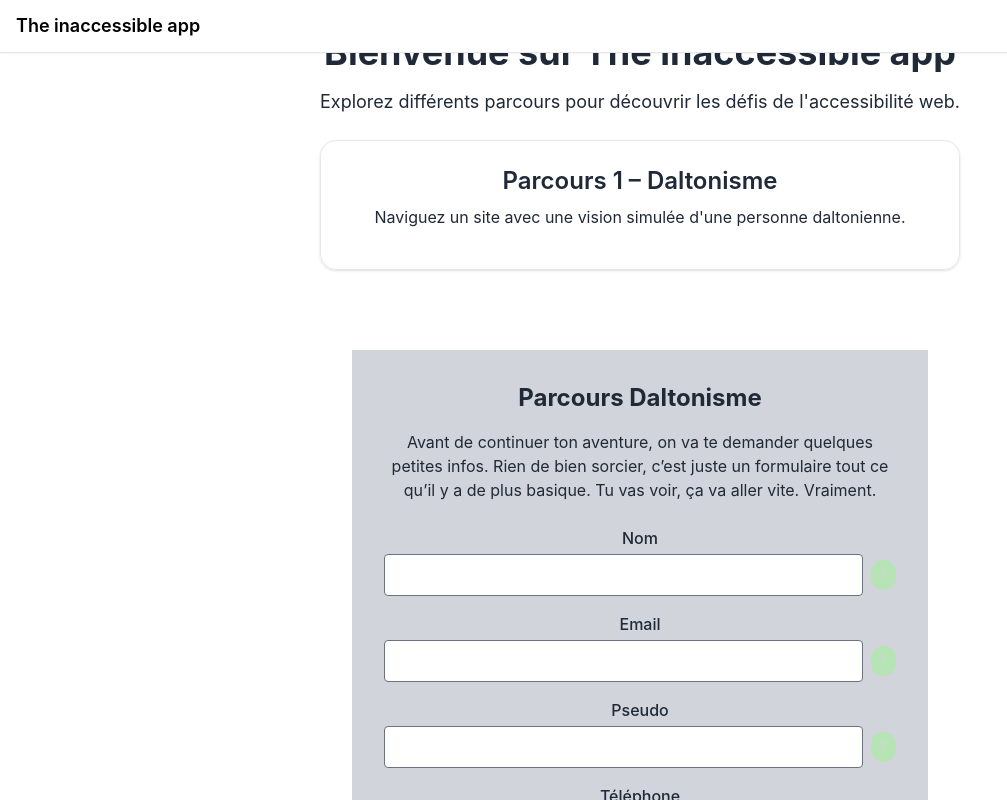
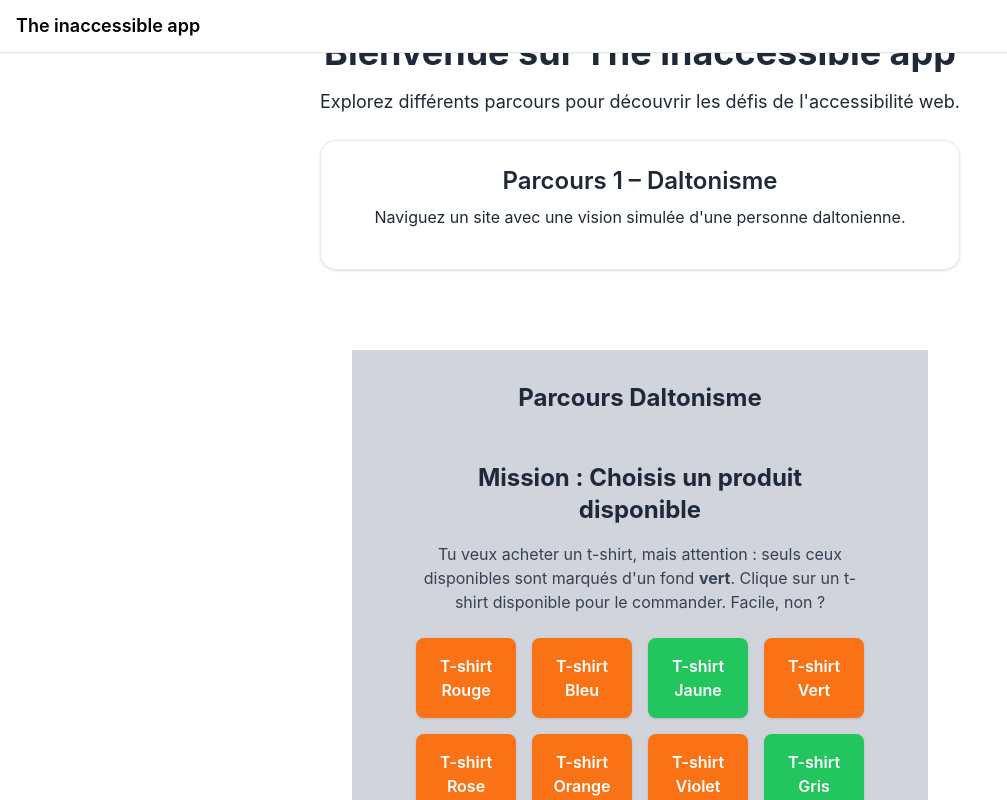
Before and after one commit to FlorianFanor/the-inaccessible-app, a React (Create React App) app: page / in a window 1280 px wide. Both pictures are taken after a click on the button "Démarrer le parcours". Shown: the top 800 px of the page, without its empty margins (0-1007 px from the left). Built offline with nearby package versions, Linux system fonts and the light colour scheme.

Commit message:
test(daltonisme): more steps

```diff
--- /dev/null
+++ b/src/components/daltonisme/charts/charts.tsx
@@ -0,0 +1,92 @@
+import React, { useState } from "react";
+
+const Charts = ({ setStep }) => {
+  const [message, setMessage] = useState("");
+
+  const handleClick = (part: string) => {
+    if (part === "amber") {
+      setMessage("Bravo ! Tu as trouvé la part des utilisateurs inscrits.");
+      setStep("command-validation");
+    } else {
+      setMessage(
+        "Ce n'était pas la bonne réponse. Sans vision des couleurs, c'est presque mission impossible."
+      );
+      setTimeout(() => {
+        setMessage("");
+      }, 2000);
+    }
+  };
+
+  return (
+    <div className="p-8 max-w-2xl mx-auto text-center">
+      <h2 className="text-2xl font-bold mb-4">
+        Mission : Comprendre ce graphique
+      </h2>
+
+      <p className="mb-6 text-gray-700">
+        Clique sur la part verte du graphique qui représente les utilisateurs
+        inscrits. Facile, non?
+      </p>
+
+      <div className="w-64 h-64 mx-auto relative">
+        <svg
+          xlmsx="http://www.w3.org/2000/svg"
+          viewBox="0 0 200 200"
+          width="256"
+          height="256"
+        >
+          <path
+            d="M 100,100 L 0.0,100.00000000000001 A 100,100 0 0 1 99.99999999999999,0.0 Z"
+            fill="#16a34a"
+            onClick={() => handleClick("amber")}
+          />
+          <path
+            d="M 100,100 L 200.0,100.0 A 100,100 0 0 1 100.0,200.0 Z"
+            fill="#ef4444"
+            onClick={() => handleClick("red")}
+          />
+          <path
+            d="M 100,100 L 100.0,200.0 A 100,100 0 0 1 0.0,100.00000000000001 Z"
+            fill="#3b82f6"
+            onClick={() => handleClick("orange")}
+          />
+          <path
+            d="M 100,100 L 99.99999999999999,0.0 A 100,100 0 0 1 200.0,99.99999999999997 Z"
+            fill="#8b5cf6"
+            onClick={() => handleClick("yellow")}
+          />
+        </svg>
+      </div>
+
+      <div className="mt-6 flex flex-col items-center gap-2">
+        <div className="flex items-center gap-2">
+          <span className="w-4 h-4 bg-red-500 rounded-full"></span>
+          <span>Utilisateurs actifs</span>
+        </div>
+
+        <div className="flex items-center gap-2">
+          <span className="w-4 h-4 bg-blue-500 rounded-full"></span>
+          <span>Utilisateurs inactifs</span>
+        </div>
+
+        <div className="flex items-center gap-2">
+          <span className="w-4 h-4 bg-green-600 rounded-full"></span>
+          <span>Utilisateurs inscrits</span>
+        </div>
+
+        <div className="flex items-center gap-2">
+          <span className="w-4 h-4 bg-violet-500 rounded-full"></span>
+          <span>Utilisateurs premium</span>
+        </div>
+      </div>
+
+      {message && (
+        <div className="mt-6 text-sm text-gray-800 font-medium bg-yellow-100 border border-yellow-300 rounded p-4">
+          {message}
+        </div>
+      )}
+    </div>
+  );
+};
+
+export default Charts;
--- /dev/null
+++ b/src/components/daltonisme/command-validation/command-validation.tsx
@@ -0,0 +1,118 @@
+import React, { useState, useEffect, useRef } from "react";
+
+const colors = [
+  { name: "red", hex: "#ef4444" },
+  { name: "orange", hex: "#fb923c" },
+  { name: "yellow", hex: "#facc15" },
+  { name: "green", hex: "#22c55e" },
+  { name: "blue", hex: "#3b82f6" },
+  { name: "purple", hex: "#8b5cf6" },
+  { name: "red", hex: "#ef9999" },
+  { name: "orange", hex: "#fb345d" },
+  { name: "yellow", hex: "#fa5ddd" },
+  { name: "blue", hex: "#3b03ff" },
+  { name: "green", hex: "#22c55e" },
+  { name: "purple", hex: "#8b0ddd" },
+];
+
+const CommandValidation = ({ setStep }) => {
+  const [currentColorIndex, setCurrentColorIndex] = useState(0);
+  const [message, setMessage] = useState("");
+  const [history, setHistory] = useState<{ color: string; success: boolean }[]>(
+    []
+  );
+  const intervalRef = useRef<NodeJS.Timer | null>(null);
+  const isRunning = useRef(true);
+
+  useEffect(() => {
+    intervalRef.current = setInterval(() => {
+      setCurrentColorIndex((prev) => (prev + 1) % colors.length);
+    }, 700);
+
+    return () => clearInterval(intervalRef.current!);
+  }, []);
+
+  const handleClick = () => {
+    if (!isRunning.current) return;
+
+    isRunning.current = false;
+    clearInterval(intervalRef.current!);
+    const currentColor = colors[currentColorIndex];
+    const success = currentColor.name === "green";
+
+    setHistory((prev) => [...prev, { color: currentColor.name, success }]);
+
+    setMessage(
+      success
+        ? "Bravo ! Tu as cliqué au bon moment : c'était vert !"
+        : "Raté ! Ce n'était pas vert. Imagine ne pas pouvoir distinguer cette couleur…"
+    );
+
+    if (success) {
+      setTimeout(() => {
+        setStep("form");
+      }, 2000);
+    }
+  };
+
+  const handleRetry = () => {
+    setMessage("");
+    isRunning.current = true;
+    setCurrentColorIndex(0);
+
+    intervalRef.current = setInterval(() => {
+      setCurrentColorIndex((prev) => (prev + 1) % colors.length);
+    }, 700);
+  };
+
+  return (
+    <div className="p-8 text-center max-w-xl mx-auto">
+      <h2 className="text-2xl font-bold mb-4">
+        Clique quand la couleur est verte
+      </h2>
+
+      <div
+        className="w-full h-12 rounded transition-all duration-300 border"
+        style={{ backgroundColor: colors[currentColorIndex].hex }}
+        onClick={handleClick}
+      />
+
+      {message && (
+        <div className="mt-6 text-md font-medium bg-yellow-100 border border-yellow-300 p-4 rounded text-gray-800">
+          {message}
+          <button
+            onClick={handleRetry}
+            className="mt-4 block mx-auto bg-blue-600 text-white px-4 py-2 rounded hover:bg-blue-700"
+          >
+            Rejouer
+          </button>
+        </div>
+      )}
+
+      {history.length > 0 && (
+        <div className="mt-8 text-left">
+          <h3 className="font-semibold mb-2">Historique des tentatives :</h3>
+
+          <ul className="space-y-1 text-sm">
+            {history.map((entry, index) => (
+              <li
+                key={index}
+                className={`flex justify-between ${
+                  entry.success ? "text-green-600" : "text-red-600"
+                }`}
+              >
+                <span>
+                  Couleur : <strong>{entry.color}</strong>
+                </span>
+
+                <span>{entry.success ? "✓ Succès" : "✗ Échec"}</span>
+              </li>
+            ))}
+          </ul>
+        </div>
+      )}
+    </div>
+  );
+};
+
+export default CommandValidation;
--- a/src/components/daltonisme/daltonisme.tsx
+++ b/src/components/daltonisme/daltonisme.tsx
@@ -1,4 +1,7 @@
 import React, { useState } from "react";
+import FavoriteProduct from "./favorite-product/favorite-product.tsx";
+import Charts from "./charts/charts.tsx";
+import CommandValidation from "./command-validation/command-validation.tsx";
 import Form from "./form/form.tsx";
 import ColorTest from "./color-test/color-test.tsx";
 import LinkTrap from "./link-trap/link-trap.tsx";
@@ -8,6 +11,9 @@ import Finish from "./finish/finish.tsx";
 type StepType = "start" | "form" | "color-test" | "link-trap" | "finished";
 enum Step {
   START = "start",
+  FAVORITE_PRODUCT = "favorite-product",
+  CHARTS = "charts",
+  COMMAND_VALIDATION = "command-validation",
   FORM = "form",
   COLOR_TEST = "color-test",
   LINK_TRAP = "link-trap",
@@ -27,13 +33,19 @@ export const Daltonisme = () => {
           <Start setStep={setStep} setStartTime={setStartTime} />
         )}
 
-                {step === Step.FORM && (
-                    <Form setStep={setStep} />
+        {step === Step.FAVORITE_PRODUCT && (
+          <FavoriteProduct setStep={setStep} />
         )}
 
-                {step === Step.COLOR_TEST && (
-                    <ColorTest setStep={setStep} />
+        {step === Step.CHARTS && <Charts setStep={setStep} />}
+
+        {step === Step.COMMAND_VALIDATION && (
+          <CommandValidation setStep={setStep} />
         )}
+
+        {step === Step.FORM && <Form setStep={setStep} />}
+
+        {step === Step.COLOR_TEST && <ColorTest setStep={setStep} />}
 
         {step === Step.LINK_TRAP && (
           <LinkTrap setEndTime={setEndTime} setStep={setStep} />
@@ -45,4 +57,4 @@ export const Daltonisme = () => {
       </div>
     </div>
   );
-}
+};
--- /dev/null
+++ b/src/components/daltonisme/favorite-product/favorite-product.tsx
@@ -0,0 +1,96 @@
+import React from "react";
+
+const FavoriteProduct = ({ setStep }) => {
+  const products = [
+    {
+      id: 1,
+      name: "T-shirt Rouge",
+      available: false,
+      color: "bg-orange-500",
+    },
+    {
+      id: 2,
+      name: "T-shirt Bleu",
+      available: false,
+      color: "bg-orange-500",
+    },
+    {
+      id: 3,
+      name: "T-shirt Jaune",
+      available: true,
+      color: "bg-green-500",
+    },
+    {
+      id: 4,
+      name: "T-shirt Vert",
+      available: false,
+      color: "bg-orange-500",
+    },
+    {
+      id: 5,
+      name: "T-shirt Rose",
+      available: false,
+      color: "bg-orange-500",
+    },
+    {
+      id: 6,
+      name: "T-shirt Orange",
+      available: false,
+      color: "bg-orange-500",
+    },
+    {
+      id: 7,
+      name: "T-shirt Violet",
+      available: false,
+      color: "bg-orange-500",
+    },
+    {
+      id: 8,
+      name: "T-shirt Gris",
+      available: true,
+      color: "bg-green-500",
+    },
+  ];
+
+  return (
+    <div className="p-8 max-w-4xl mx-auto">
+      <h2 className="text-2xl font-bold mb-4">
+        Mission : Choisis un produit disponible
+      </h2>
+
+      <p className="mb-6 text-gray-700">
+        Tu veux acheter un t-shirt, mais attention : seuls ceux disponibles sont
+        marqués d'un fond <strong>vert</strong>. Clique sur un t-shirt
+        disponible pour le commander. Facile, non ?
+      </p>
+
+      <div className="grid grid-cols-2 md:grid-cols-4 gap-4">
+        {products.map((product) => (
+          <button
+            key={product.id}
+            className={`p-4 rounded-lg shadow text-white font-semibold ${product.color}`}
+            onClick={() => {
+              alert(
+                product.available
+                  ? `Tu as choisi le ${product.name} qui est disponible, bien joué !`
+                  : "Ce produit n'est pas disponible"
+              );
+              if (product.available) {
+                setStep("charts");
+              }
+            }}
+          >
+            {product.name}
+          </button>
+        ))}
+      </div>
+
+      <p className="mt-6 text-sm text-gray-600 italic">
+        Sans perception des couleurs, tu devrais deviner à chaque fois que tu
+        intéragis avec un site...
+      </p>
+    </div>
+  );
+};
+
+export default FavoriteProduct;
--- a/src/components/daltonisme/link-trap/link-trap.tsx
+++ b/src/components/daltonisme/link-trap/link-trap.tsx
@@ -22,7 +22,7 @@ const LinkTrap = ({ setEndTime, setStep }) => {
             </p>
 
             <p className="text-sm italic text-gray-600">
-                Et oui… pas de soulignement, pas de hover clair, pas d’alternative. Imagine lire ça sans percevoir le bleu.
+                Et oui… pas de soulignement, pas de hover clair, pas d’alternative. Imagine lire ça sans pouvoir percevoir le bleu.
             </p>
         </div>
     )
--- a/src/components/daltonisme/start/start.tsx
+++ b/src/components/daltonisme/start/start.tsx
@@ -18,7 +18,7 @@ const Start = ({ setStartTime, setStep }) => {
             <button
                 onClick={() => {
                     setStartTime(Date.now());
-                    setStep("form");
+                    setStep("favorite-product");
                 }}
                 className="bg-blue-600 text-white px-4 py-2 rounded hover:bg-blue-700"
             >
```
Lines whose indentation alone changed are shown as unchanged.
